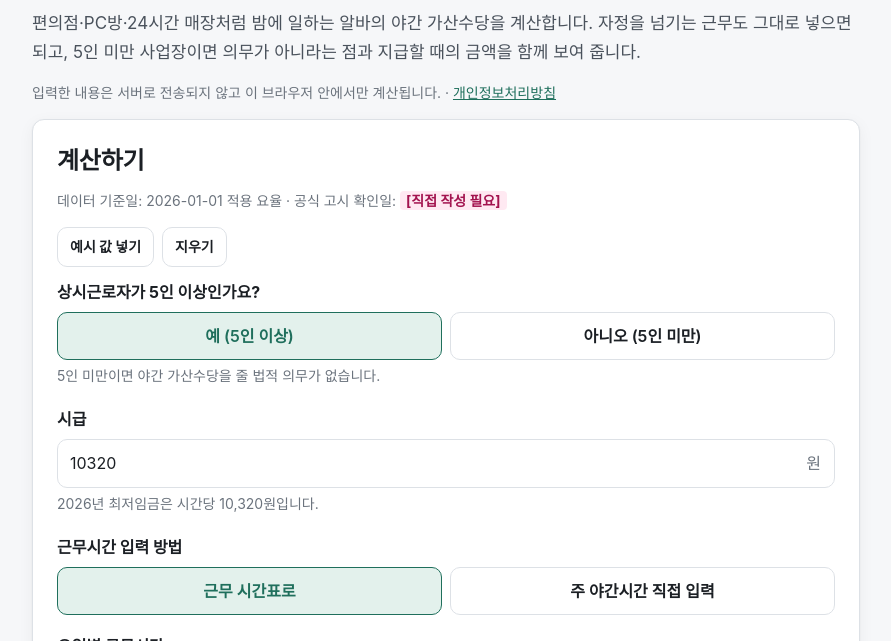
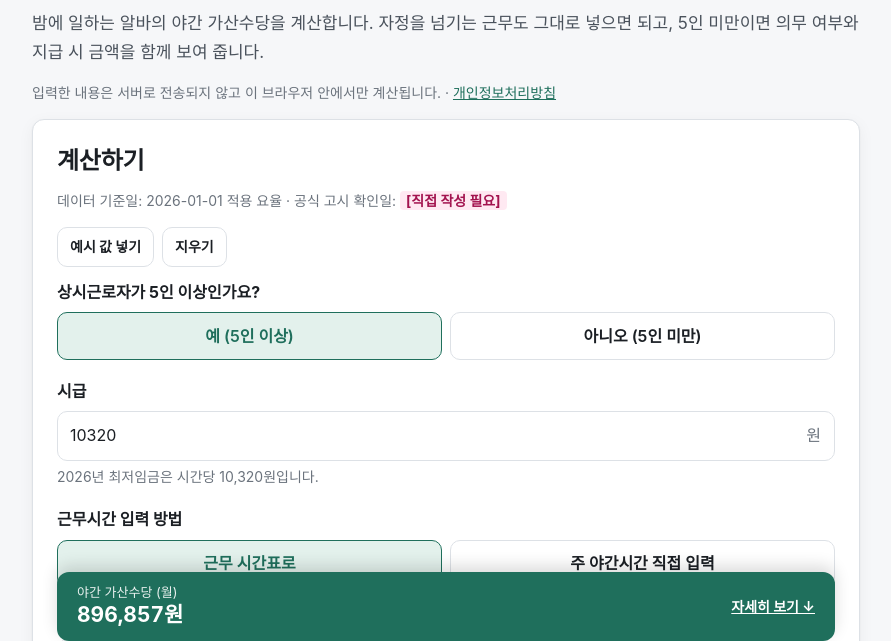
Before and after one commit to dreampjb2003-tech/firstpage, a plain HTML site: page calc/night-pay/index.html in a window 1280 px wide. Shown: the part 159-800 px from the top of the page, without its empty margins (194-1085 px from the left). Drawn offline with Linux system fonts and the light colour scheme.

Commit message:
모든 계산기에 화면 아래 고정 결과 요약 바 추가
- 390px 첫 화면에서 입력칸과 결과 금액이 겹치지 않고 함께 보이도록 조정
- 메인·야간수당 소개 문구 단축, '자세히 보기'로 상세 결과 이동

Co-Authored-By: Claude Opus 5.5 <noreply@anthropic.com>
Claude-Session: https://claude.ai/code/session_01GFWQcSijB5bngGTf5YurAj

```diff
--- a/calc/night-pay/index.html
+++ b/calc/night-pay/index.html
@@ -114,7 +114,7 @@
   <div class="wrap">
     <nav class="crumbs" aria-label="현재 위치"><a href="../../">홈</a> › <a href="../../calc/">계산기 모음</a> › <span aria-current="page">야간수당 계산기</span></nav>
     <h1>야간수당 계산기 — 밤 10시~오전 6시 가산수당</h1>
-    <p class="lead">편의점·PC방·24시간 매장처럼 밤에 일하는 알바의 야간 가산수당을 계산합니다. 자정을 넘기는 근무도 그대로 넣으면 되고, 5인 미만 사업장이면 의무가 아니라는 점과 지급할 때의 금액을 함께 보여 줍니다.</p>
+    <p class="lead">밤에 일하는 알바의 야간 가산수당을 계산합니다. 자정을 넘기는 근무도 그대로 넣으면 되고, 5인 미만이면 의무 여부와 지급 시 금액을 함께 보여 줍니다.</p>
     <p class="muted">입력한 내용은 서버로 전송되지 않고 이 브라우저 안에서만 계산됩니다. · <a href="../../privacy/">개인정보처리방침</a></p>
 
     <section class="card calc" aria-labelledby="calc-title">
@@ -132,7 +132,6 @@
             <label><input type="radio" name="fivePlus" value="1" checked><span>예 (5인 이상)</span></label>
             <label><input type="radio" name="fivePlus" value="0"><span>아니오 (5인 미만)</span></label>
           </div>
-          <p class="hint">5인 미만이면 야간 가산수당을 줄 법적 의무가 없습니다.</p>
         </div>
         <div class="field">
           <label for="wage" id="wage-label">시급</label>
@@ -166,6 +165,7 @@
         </div>
         <div id="errors" aria-live="assertive"></div>
         <button type="submit" class="btn btn-primary no-print">계산하기</button>
+        <div class="live" id="live-result" aria-live="polite" hidden></div>
       </form>
       <section class="result" id="result" aria-labelledby="result-title" hidden>
         <h2 id="result-title">계산 결과</h2>
--- a/css/style.css
+++ b/css/style.css
@@ -321,3 +321,19 @@ input:focus, select:focus { border-color: var(--accent); outline: 2px solid var(
 .site-footer nav { margin-bottom: 8px; }
 input[type="date"] { font: inherit; font-size: 16px; color: var(--text); background: var(--surface); border: 1px solid var(--line);
   border-radius: 10px; padding: 10px 12px; min-height: 48px; width: 100%; }
+
+/* ---------- 결과 요약 바 (화면 아래 고정) ---------- */
+.live { position: sticky; bottom: 0; z-index: 6; display: flex; align-items: center; justify-content: space-between; gap: 10px;
+  margin: 14px -8px 0; padding: 10px 14px calc(10px + env(safe-area-inset-bottom)); background: var(--accent); color: var(--accent-ink);
+  border-radius: 12px; box-shadow: 0 -6px 16px rgba(0,0,0,.14); }
+.live-txt { display: flex; flex-direction: column; line-height: 1.3; min-width: 0; }
+.live-txt small { font-size: 13px; opacity: .9; }
+.live-txt b { font-size: 21px; font-variant-numeric: tabular-nums; }
+.live a { color: inherit; font-weight: 700; font-size: 14px; white-space: nowrap; padding: 10px 0; }
+.live.live-wait { background: var(--surface-2); color: var(--text-2); }
+.live.live-wait b { font-size: 16px; }
+@media (min-width: 768px) { .live { margin: 16px 0 0; padding: 12px 20px; } }
+@media print { .live { display: none !important; } }
+#result, #contract { scroll-margin-top: 70px; }
+.live-txt small { white-space: nowrap; overflow: hidden; text-overflow: ellipsis; }
+@media (max-width: 420px) { .live-txt b { font-size: 19px; } .live { padding-top: 8px; padding-bottom: calc(8px + env(safe-area-inset-bottom)); } }
--- a/js/page-kit.js
+++ b/js/page-kit.js
@@ -137,11 +137,29 @@
       return out;
     }
 
+
+    /* 화면 아래 고정 결과 요약 바: 입력하는 동안 결과 금액이 항상 보이게 */
+    function updateLive(ok) {
+      var bar = document.getElementById('live-result');
+      if (!bar) return;
+      var label = document.querySelector('#result-body .summary .label');
+      var big = document.querySelector('#result-body .summary .big');
+      if (ok && label && big) {
+        bar.className = 'live';
+        bar.innerHTML = '<span class="live-txt"><small>' + label.textContent + '</small><b>' + big.textContent + '</b></span><a href="#result">자세히 보기 ↓</a>';
+      } else {
+        bar.className = 'live live-wait';
+        bar.innerHTML = '<span class="live-txt"><small>계산 결과</small><b>입력값을 확인해 주세요</b></span>';
+      }
+      bar.hidden = false;
+    }
+
     function run(opts) {
       var s = read();
       modeSync(s);
       if (daysBox) { D.sums(daysBox, s.days); if (grid) grid.refresh(s.days); }
       var out = render(s);
+      updateLive(!!out.ok);
       save(s);
       if (opts && opts.scroll && out.ok) resultBox.scrollIntoView({ behavior: 'smooth', block: 'start' });
     }
```
Also changed, not shown: calc/hourly-monthly/index.html (+1 -0 lines), calc/insurance/index.html (+1 -0 lines), calc/severance/index.html (+1 -0 lines), calc/weekly-holiday-pay/index.html (+1 -0 lines), index.html (+2 -1 lines), js/ui.js (+18 -0 lines).
